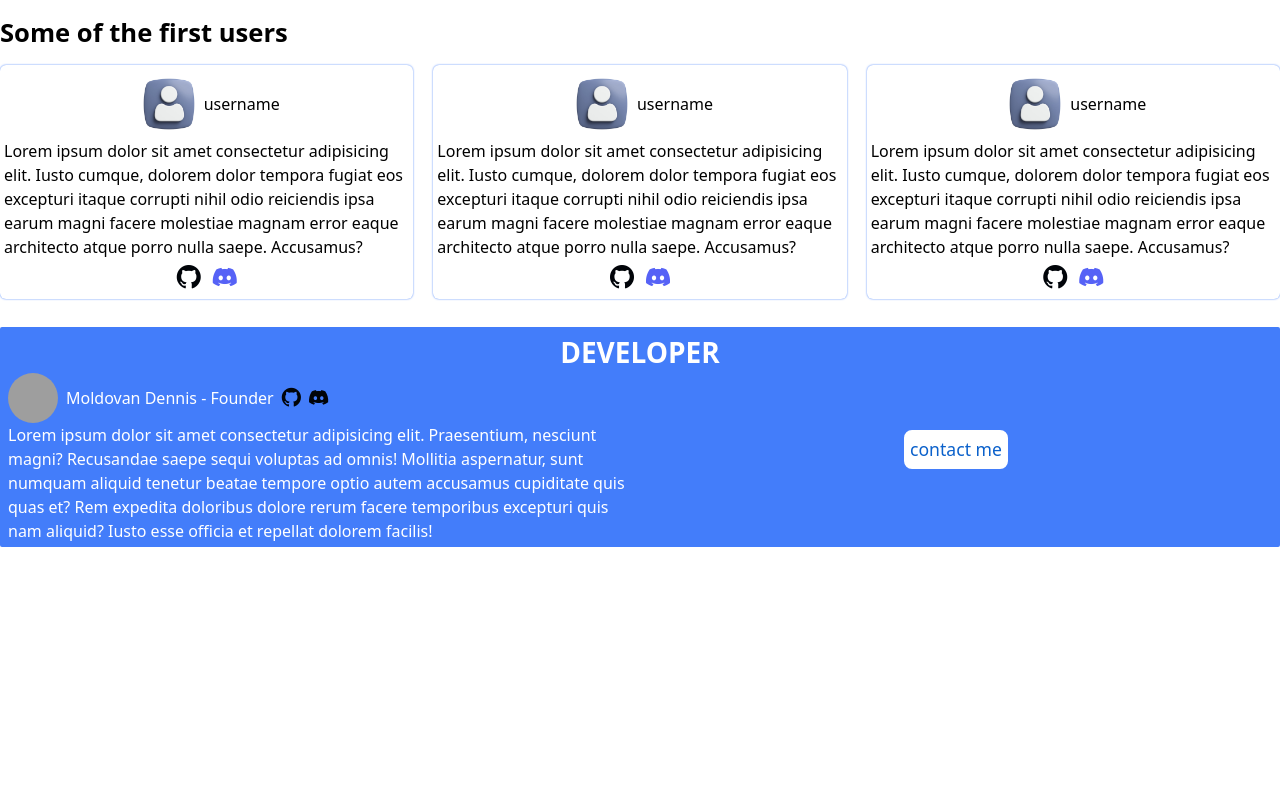
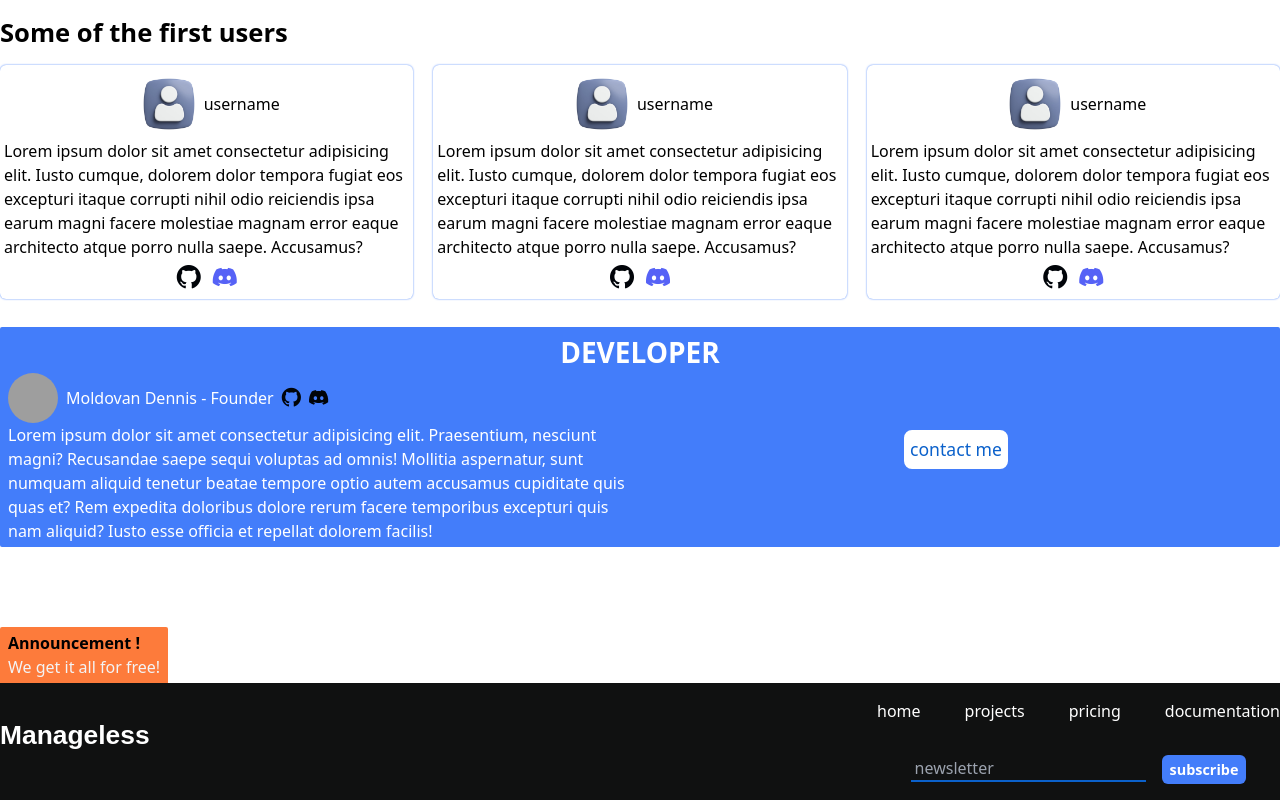
Before and after one commit to dennisdingo28/Manageless, a Next.js app: page / in a window 1280 px wide. Shown: the part 762-1562 px from the top of the page. Before the commit the page ends 1396 px from the top, so only its background shows below. Built offline with nearby package versions, Linux system fonts and the light colour scheme; grey boxes are pictures that could not be loaded.

Commit message:
home page

```diff
--- a/app/page.tsx
+++ b/app/page.tsx
@@ -1,12 +1,13 @@
 import About from "@/components/About"
 import Developer from "@/components/Developer"
+import Footer from "@/components/Footer"
 import Hero from "@/components/Hero"
 import Navbar from "@/components/Navbar"
 import Testomonials from "@/components/Testomonials"
 
 export default function Home() {
   return (
-    <main className="pb-4">
+    <main className="">
       <div className="landingContent bg-darkBlack">
         <Navbar/>
         <Hero/>
@@ -16,6 +17,9 @@ export default function Home() {
         <Testomonials/>
         <Developer/>
       </div>
+      <div>
+        <Footer links={[{text:"Home",url:"/"},{text:"Projects",url:"/projects"},{text:"Pricing",url:"/pricing"},{text:"Documentation",url:"/docs"}]}/>
+      </div>
     </main>
   )
 }
--- /dev/null
+++ b/components/Footer.tsx
@@ -0,0 +1,37 @@
+import Link from "next/link"
+import { LinksArrayProps } from "@/types"
+import Announce from "./ui/Announce"
+import CustomButton from "./ui/CustomButton"
+
+
+const Footer = ({links}:LinksArrayProps) => {
+  return (
+    <div className="mt-20">
+        <Announce text="We get it all for free!"/>
+        <div className="bg-darkBlack text-white py-4">
+            <div className="container mx-auto">
+                <div className="flex flex-col gap-10 md:flex-row md:justify-between md:items-center">
+                    <div className="mb-3">
+                        <Link href={"/"}>
+                         <h2 className="text-[1.65em] font-montserrat font-bold text-center">Manageless</h2>
+                        </Link>
+                    </div>
+                    <div className="footerLinks">
+                        <div className="flex flex-wrap justify-between gap-3 md:gap-11">
+                            {links.map(link=>(
+                                <Link href={link.url} className="lowercase font-light hover:text-lightBlue">{link.text}</Link>
+                            ))}
+                        </div>
+                        <div className="flex flex-col sm:flex-row items-center justify-center gap-4 mt-8">
+                            <input type="text" placeholder="newsletter" className="bg-transparent text-[#9ca3af] outline-none border-b-2 font-thin border-darkBlue pl-1"/>
+                            <CustomButton text="subscribe" classes="bg-lightBlue rounded-md px-2 py-1 font-semibold text-[.9em]"/>
+                        </div>
+                    </div>
+                </div>
+            </div>
+        </div>
+    </div>
+  )
+}
+
+export default Footer
--- a/components/Hero.tsx
+++ b/components/Hero.tsx
@@ -7,8 +7,8 @@ const Hero = () => {
     <main className='container mx-auto text-white'>
       <div className='flex flex-col lg:flex-row lg:items-center'>
         <div className='hero flex flex-col gap-8 mt-2'>
-            <h1 className='text-left font-bold font-montserrat text-[3em] sm:text-center'>
-                Streamline <span className='text-lightBlue '>Content</span> Management for Developers and <span className='text-lightBlue'>Clients</span>
+            <h1 className='text-left font-bold font-montserrat text-[1.6em] xs:text-[2.3em] sm:text-[3em] sm:text-center'>
+                Streamline <span className='text-lightBlue'>Content</span> Management for Developers and <span className='text-lightBlue'>Clients</span>
             </h1>
             <div className='self-center cursor-pointer flex items-center gap-2 border-2 border-darkBlue px-2 py-4 hover:shadow-[0px_0px_4px_rgb(11,97,203)]'>
                 <CustomButton text='Get Started For Free' classes='font-montserrat text-[1.2em]'/>
--- a/components/Navbar.tsx
+++ b/components/Navbar.tsx
@@ -26,7 +26,7 @@ const Navbar = () => {
                     <div className="flex gap-6 justify-center items-center">
                         <Link href={"/"} className="font-thin lowercase hover:text-lightBlue text-[1.2em] duration-75">Home</Link>
                         <Link href={"/docs"} className="font-thin lowercase hover:text-lightBlue text-[1.2em] duration-75">Docs</Link>
-                        <Link href={"/pricing"} className="font-thin lowercase hover:text-lightBlue text-[1.2em] duration-75">Pricing</Link>
+                        <Link href={"/projects"} className="font-thin lowercase hover:text-lightBlue text-[1.2em] duration-75">Projects</Link>
                     </div>
                     <CustomButton text="Sign In" classes="bg-darkBlue ml-5 px-2 py-1 rounded-md font-poppins cursor-pointer hover:bg-lightBlue"/>
                 </div>
@@ -41,7 +41,7 @@ const Navbar = () => {
                 <div className="flex gap-4">
                     <Link href={"/"} className="font-thin lowercase hover:text-lightBlue text-[1.2em] duration-75">Home</Link>
                     <Link href={"/docs"} className="font-thin lowercase hover:text-lightBlue text-[1.2em] duration-75">Docs</Link>
-                    <Link href={"/pricing"} className="font-thin lowercase hover:text-lightBlue text-[1.2em] duration-75">Pricing</Link>
+                    <Link href={"/projects"} className="font-thin lowercase hover:text-lightBlue text-[1.2em] duration-75">Projects</Link>
                 </div>
                 <CustomButton text="Sign In" classes="bg-darkBlue ml-5 px-2 py-1 rounded-md font-poppins cursor-pointer hover:bg-lightBlue"/>
             </div>
--- /dev/null
+++ b/components/ui/Announce.tsx
@@ -0,0 +1,12 @@
+import { AnnounceProps } from "@/types"
+
+const Announce = ({text}:AnnounceProps) => {
+  return (
+    <div className="bg-[#fd7b3b] w-fit px-2 py-1 rounded-t-sm">
+        <div className="font-bold">Announcement !</div>
+        <p className="font-light text-gray-100">{text}</p>
+    </div>
+  )
+}
+
+export default Announce
--- a/components/ui/Author.tsx
+++ b/components/ui/Author.tsx
@@ -40,7 +40,7 @@ const Author = ({authorName,authorDescription,authorRole,authorGithub,authorDisc
             <div className="self-center mt-2">
                 <CustomButton text="contact me" handleClick={()=>setToggleContact(prev=>!prev)} classes="bg-white text-darkBlue font-medium text-[1.1em] rounded-lg p-1 border-2 border-white hover:text-white hover:bg-transparent duration-75"/>
             </div>
-            <div className={`contactAuthor duration-100 opacity-0 h-0 mt-6 -z-10 pointer-events-none ${toggleContact && "opacity-100 z-0 h-[200px] pointer-events-auto"}`}>
+            <div className={`contactAuthor duration-100 opacity-0 h-0 mt-6 -z-10 pointer-events-none ${toggleContact && "opacity-100 z-0 h-[250px] pointer-events-auto"}`}>
                 <div className="flex flex-col gap-5">
                     <div className="userDetails flex flex-col items-center justify-center sm:flex-row gap-5">
                         <input type="text" placeholder="name" className=" bg-transparent w-full border-b outline-none pl-1 text-gray-300 placeholder:text-gray-200 font-extralight"/>
--- a/tailwind.config.js
+++ b/tailwind.config.js
@@ -11,6 +11,7 @@ module.exports = {
       montserrat:["Montserrat","sans-serif"],
     },
     screens: {
+      'xs':"340px",
       'sm': '640px',
       // => @media (min-width: 640px) { ... }
 
--- a/types/index.ts
+++ b/types/index.ts
@@ -26,3 +26,9 @@ export interface AuthorProps {
     authorGithub?: string;
     authorDiscord?: string;
 }
+export interface AnnounceProps {
+    text: string;
+}
+export interface LinksArrayProps {
+    links:Array<LinkProps>;
+}
```
